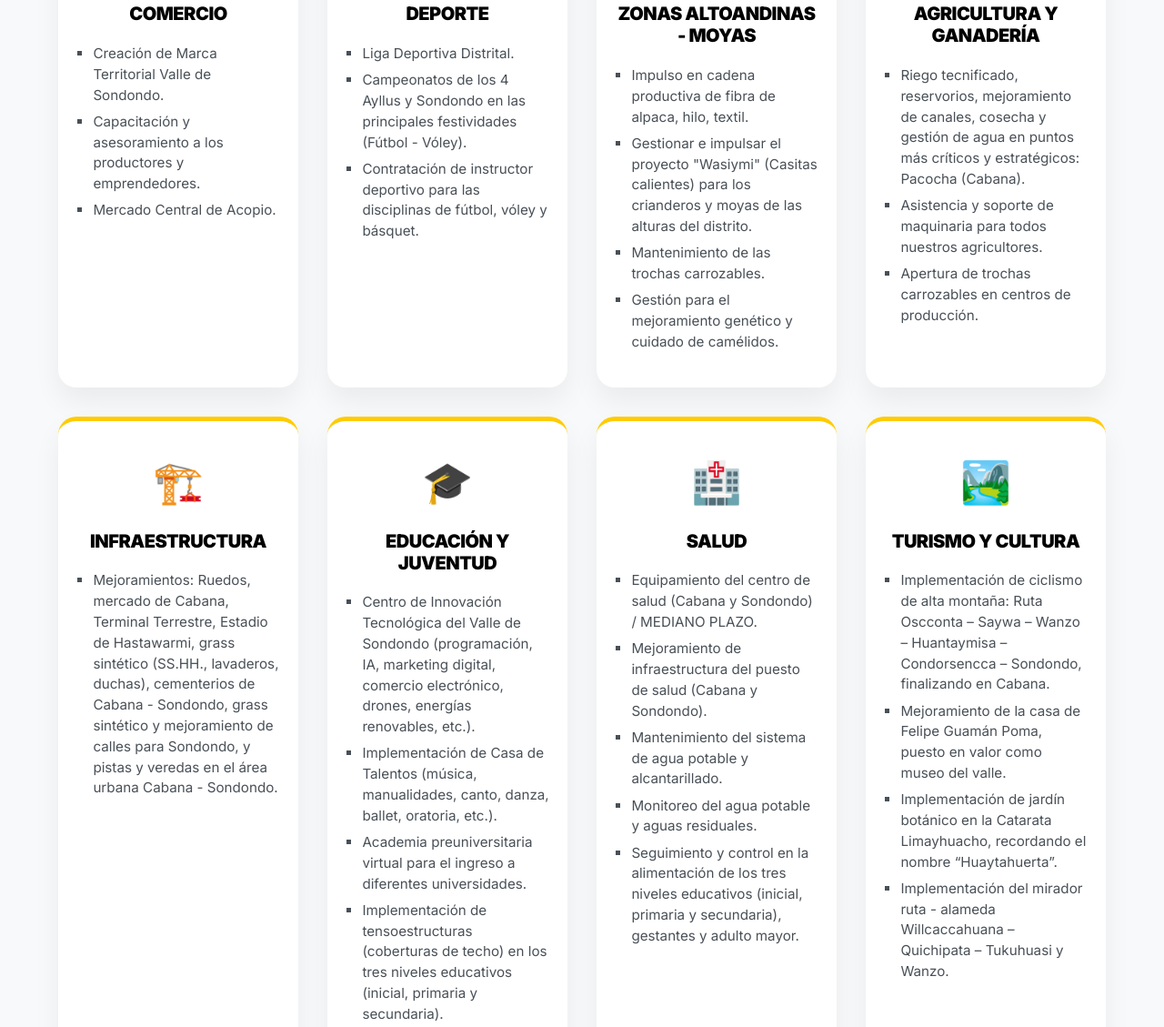
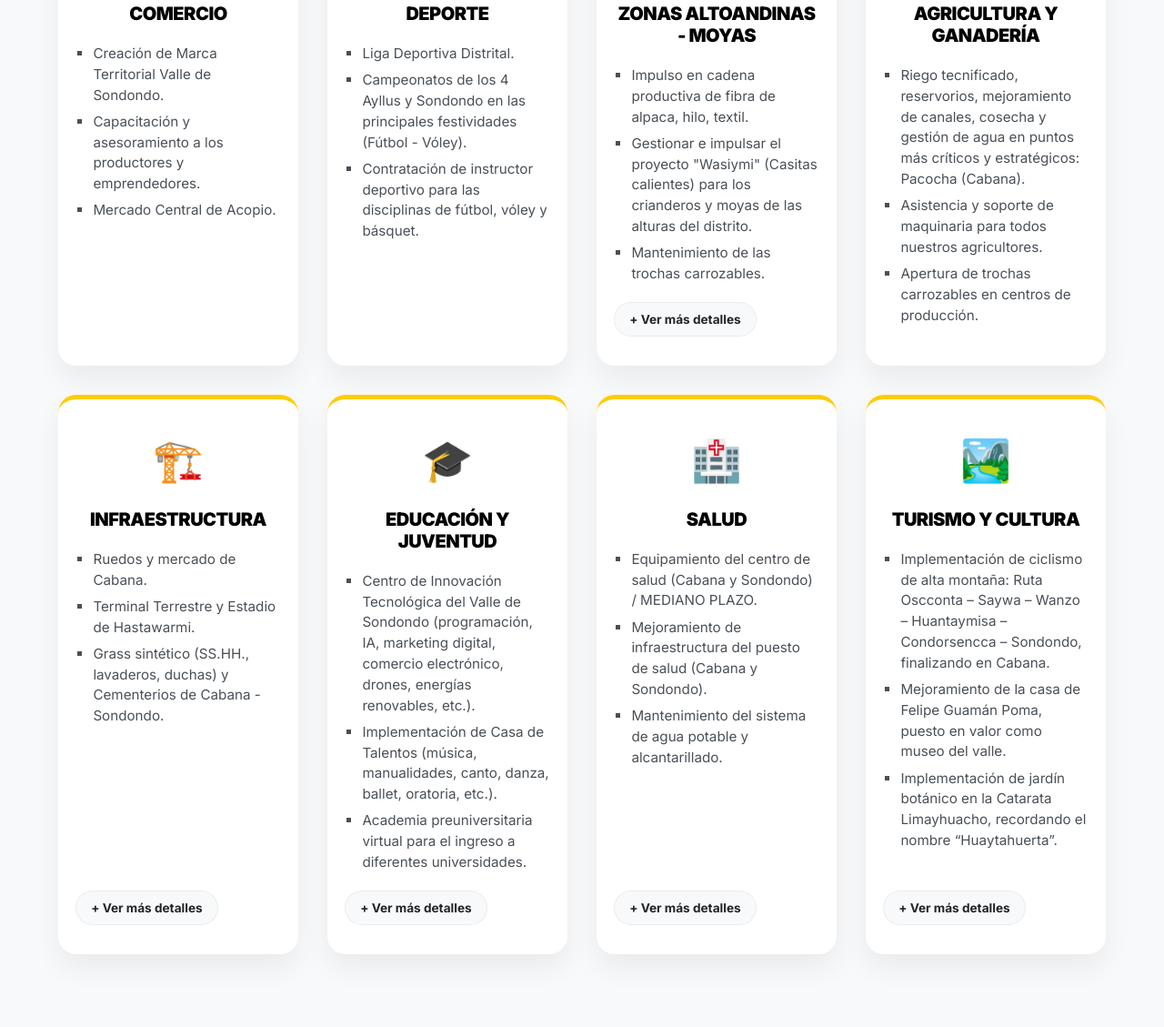
Before and after one commit to ros-arango/PLAN_DE_GOBIERNO, a plain HTML site: page index.html in a window 1280 px wide. Shown: the part 985-2114 px from the top of the page at 91% size. Drawn offline with Linux system fonts and the light colour scheme.

Commit message:
Optimize card layout with details dropdown

```diff
--- a/index.html
+++ b/index.html
@@ -212,6 +212,9 @@
             color: var(--texto-muted);
             font-size: 0.95rem;
             line-height: 1.5;
+            flex-grow: 1;
+            display: flex;
+            flex-direction: column;
         }
 
         .pilar-texto ul {
@@ -223,6 +226,49 @@
 
         .pilar-texto li {
             margin-bottom: 0.4rem;
+        }
+
+        /* ----- DETALLES DESPLEGABLES ----- */
+        details.ver-mas {
+            margin-top: auto;
+            text-align: left;
+        }
+        details.ver-mas summary {
+            list-style: none;
+            cursor: pointer;
+            background-color: var(--fondo-claro);
+            padding: 0.5rem 1rem;
+            border-radius: 20px;
+            font-size: 0.85rem;
+            font-weight: 700;
+            margin-top: 0.8rem;
+            display: inline-block;
+            color: var(--texto-oscuro);
+            transition: var(--transicion);
+            border: 1px solid rgba(0,0,0,0.05);
+            user-select: none;
+        }
+        details.ver-mas summary::-webkit-details-marker {
+            display: none;
+        }
+        details.ver-mas summary:hover {
+            background-color: var(--amarillo);
+            transform: scale(1.03);
+        }
+        details.ver-mas[open] summary {
+            background-color: var(--amarillo);
+        }
+        .texto-abierto { display: none; }
+        details.ver-mas[open] .texto-cerrado { display: none; }
+        details.ver-mas[open] .texto-abierto { display: inline; }
+
+        details.ver-mas .contenido-oculto {
+            margin-top: 0.5rem;
+            animation: fadeInDown 0.3s ease-out;
+        }
+        @keyframes fadeInDown {
+            from { opacity: 0; transform: translateY(-5px); }
+            to { opacity: 1; transform: translateY(0); }
         }
 
         /* ----- LLAMADO A LA ACCIÓN (CTA) ----- */
@@ -353,8 +399,15 @@
                             <li>Impulso en cadena productiva de fibra de alpaca, hilo, textil.</li>
                             <li>Gestionar e impulsar el proyecto "Wasiymi" (Casitas calientes) para los crianderos y moyas de las alturas del distrito.</li>
                             <li>Mantenimiento de las trochas carrozables.</li>
+                        </ul>
+                        <details class="ver-mas">
+                            <summary><span class="texto-cerrado">+ Ver más detalles</span><span class="texto-abierto">- Ver menos detalles</span></summary>
+                            <div class="contenido-oculto">
+                                <ul>
                                     <li>Gestión para el mejoramiento genético y cuidado de camélidos.</li>
                                 </ul>
+                            </div>
+                        </details>
                     </div>
                 </article>
 
@@ -377,8 +430,19 @@
                     <h3 class="pilar-titulo">INFRAESTRUCTURA</h3>
                     <div class="pilar-texto">
                         <ul>
-                            <li>Mejoramientos: Ruedos, mercado de Cabana, Terminal Terrestre, Estadio de Hastawarmi, grass sintético (SS.HH., lavaderos, duchas), cementerios de Cabana - Sondondo, grass sintético y mejoramiento de calles para Sondondo, y pistas y veredas en el área urbana Cabana - Sondondo.</li>
+                            <li>Ruedos y mercado de Cabana.</li>
+                            <li>Terminal Terrestre y Estadio de Hastawarmi.</li>
+                            <li>Grass sintético (SS.HH., lavaderos, duchas) y Cementerios de Cabana - Sondondo.</li>
                         </ul>
+                        <details class="ver-mas">
+                            <summary><span class="texto-cerrado">+ Ver más detalles</span><span class="texto-abierto">- Ver menos detalles</span></summary>
+                            <div class="contenido-oculto">
+                                <ul>
+                                    <li>Grass sintético y mejoramiento de calles para Sondondo.</li>
+                                    <li>Pistas y veredas en el área urbana Cabana - Sondondo.</li>
+                                </ul>
+                            </div>
+                        </details>
                     </div>
                 </article>
 
@@ -391,10 +455,17 @@
                             <li>Centro de Innovación Tecnológica del Valle de Sondondo (programación, IA, marketing digital, comercio electrónico, drones, energías renovables, etc.).</li>
                             <li>Implementación de Casa de Talentos (música, manualidades, canto, danza, ballet, oratoria, etc.).</li>
                             <li>Academia preuniversitaria virtual para el ingreso a diferentes universidades.</li>
+                        </ul>
+                        <details class="ver-mas">
+                            <summary><span class="texto-cerrado">+ Ver más detalles</span><span class="texto-abierto">- Ver menos detalles</span></summary>
+                            <div class="contenido-oculto">
+                                <ul>
                                     <li>Implementación de tensoestructuras (coberturas de techo) en los tres niveles educativos (inicial, primaria y secundaria).</li>
                                     <li>Implementación de juegos recreativos en las instituciones educativas de inicial y primaria.</li>
                                     <li>Implementación de un parque recreativo con juegos recreativos y gimnasio al aire libre.</li>
                                 </ul>
+                            </div>
+                        </details>
                     </div>
                 </article>
 
@@ -407,9 +478,16 @@
                             <li>Equipamiento del centro de salud (Cabana y Sondondo) / MEDIANO PLAZO.</li>
                             <li>Mejoramiento de infraestructura del puesto de salud (Cabana y Sondondo).</li>
                             <li>Mantenimiento del sistema de agua potable y alcantarillado.</li>
+                        </ul>
+                        <details class="ver-mas">
+                            <summary><span class="texto-cerrado">+ Ver más detalles</span><span class="texto-abierto">- Ver menos detalles</span></summary>
+                            <div class="contenido-oculto">
+                                <ul>
                                     <li>Monitoreo del agua potable y aguas residuales.</li>
                                     <li>Seguimiento y control en la alimentación de los tres niveles educativos (inicial, primaria y secundaria), gestantes y adulto mayor.</li>
                                 </ul>
+                            </div>
+                        </details>
                     </div>
                 </article>
 
@@ -422,8 +500,15 @@
                             <li>Implementación de ciclismo de alta montaña: Ruta Oscconta – Saywa – Wanzo – Huantaymisa – Condorsencca – Sondondo, finalizando en Cabana.</li>
                             <li>Mejoramiento de la casa de Felipe Guamán Poma, puesto en valor como museo del valle.</li>
                             <li>Implementación de jardín botánico en la Catarata Limayhuacho, recordando el nombre “Huaytahuerta”.</li>
+                        </ul>
+                        <details class="ver-mas">
+                            <summary><span class="texto-cerrado">+ Ver más detalles</span><span class="texto-abierto">- Ver menos detalles</span></summary>
+                            <div class="contenido-oculto">
+                                <ul>
                                     <li>Implementación del mirador ruta - alameda Willcaccahuana – Quichipata – Tukuhuasi y Wanzo.</li>
                                 </ul>
+                            </div>
+                        </details>
                     </div>
                 </article>
 
```
Lines whose indentation alone changed are shown as unchanged.
